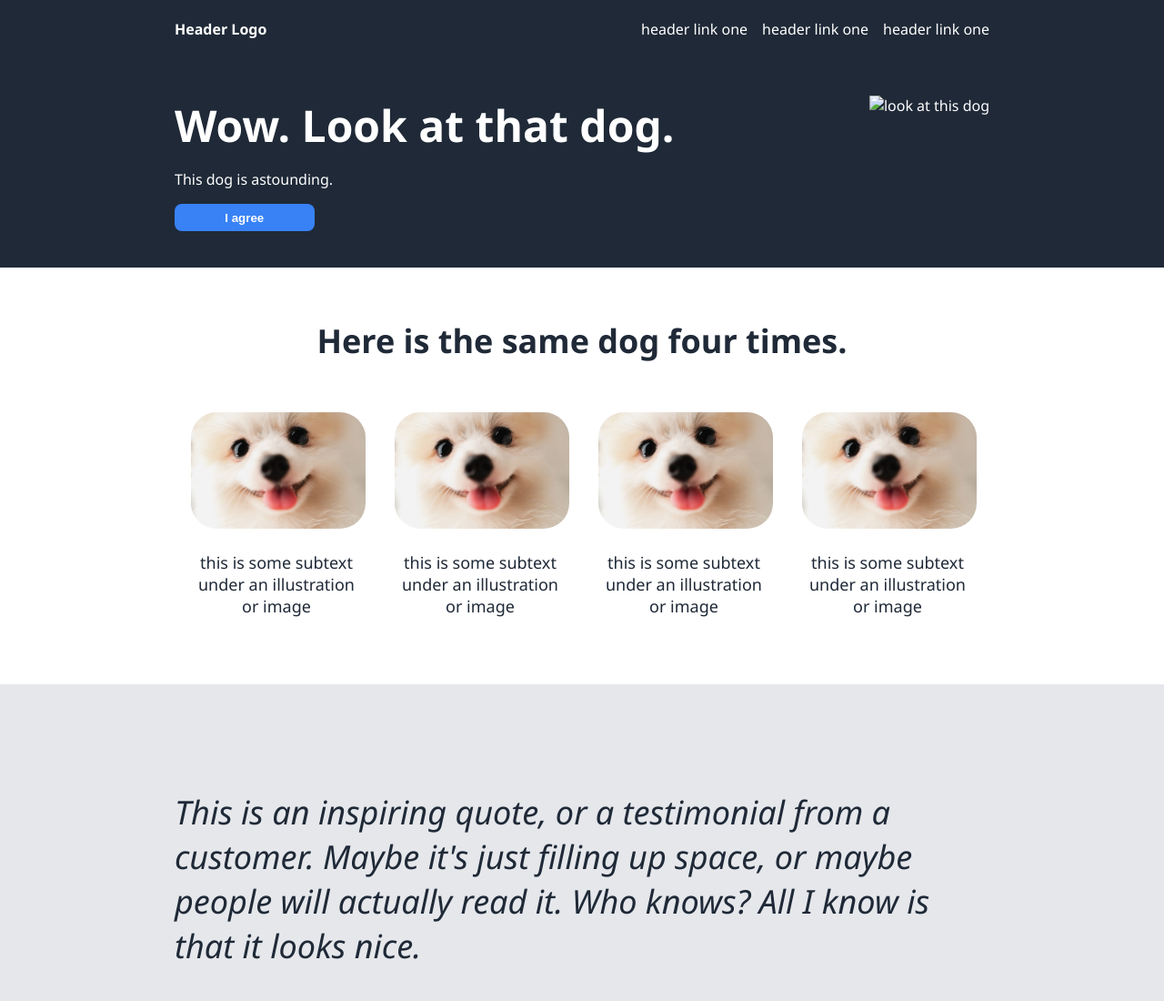
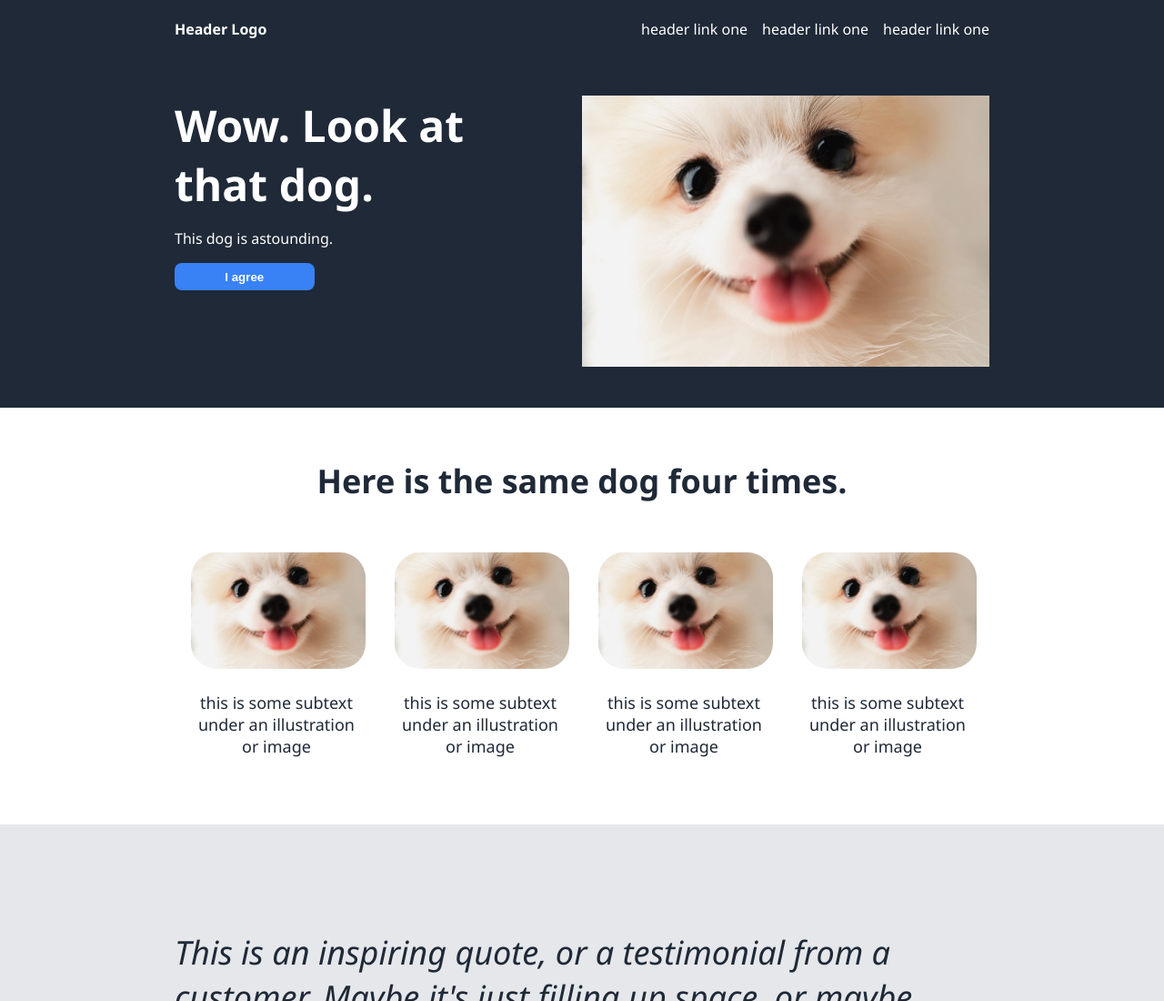
Before and after one commit to vstfl/odin-landing-page, a plain HTML site: page index.html in a window 1280 px wide. Shown: the top 1100 px of the page at 91% size. Drawn offline with Linux system fonts and the light colour scheme; the site is published under a folder, as on GitHub Pages, so addresses that start at the root find nothing.

Commit message:
Another fix to image source

```diff
--- a/index.html
+++ b/index.html
@@ -25,7 +25,7 @@
                 </div>
 
                 <div class="right-side">
-                    <img src="/assets/small-dog.jpg" alt="look at this dog">
+                    <img src="./assets/small-dog.jpg" alt="look at this dog">
                 </div>
             </div>
         </div>
--- a/styles.css
+++ b/styles.css
@@ -157,7 +157,6 @@ h3 {
 
 .container button{
     border: 2px solid white;
-    text-align: center;
 }
 
 footer {
```
